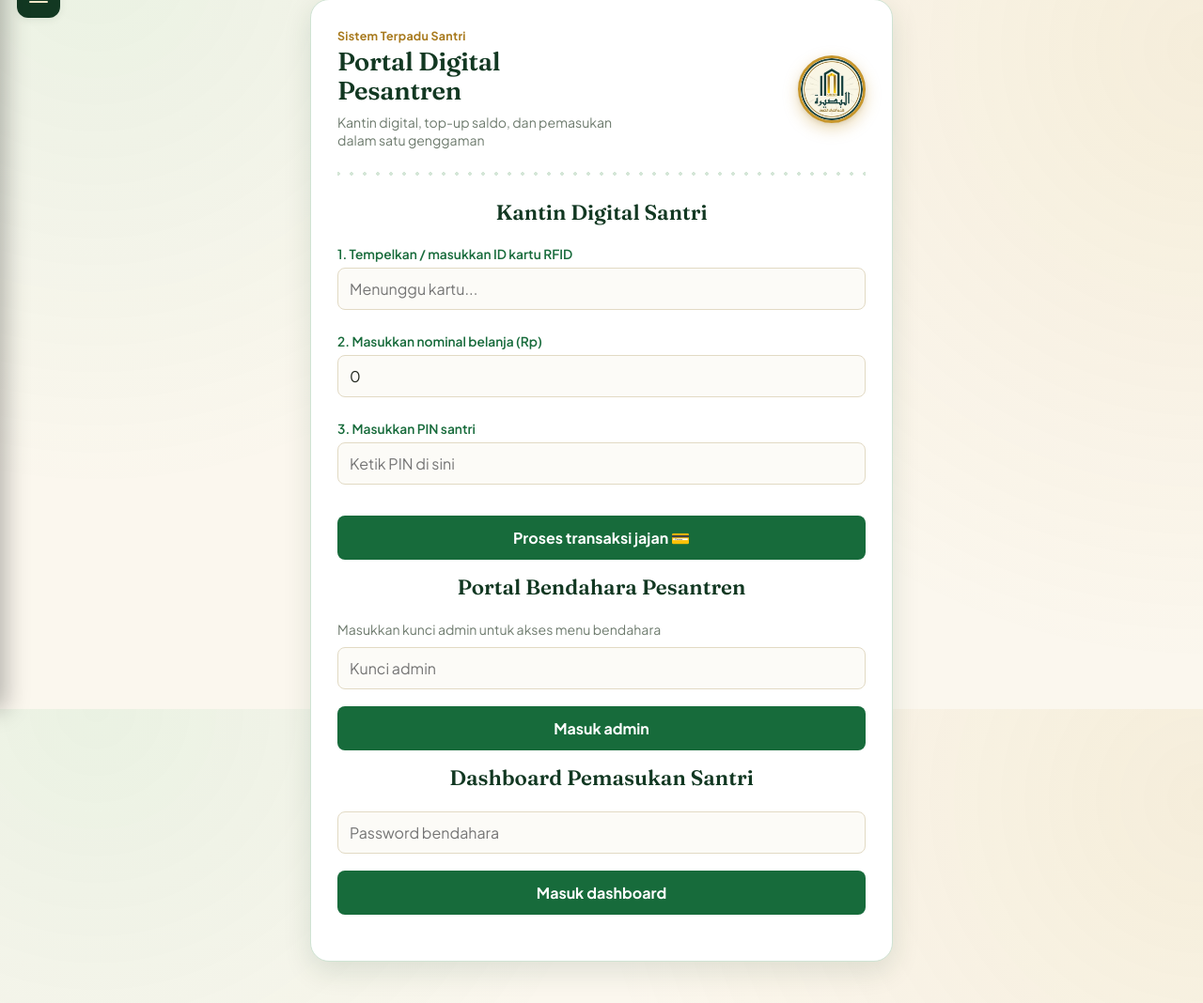
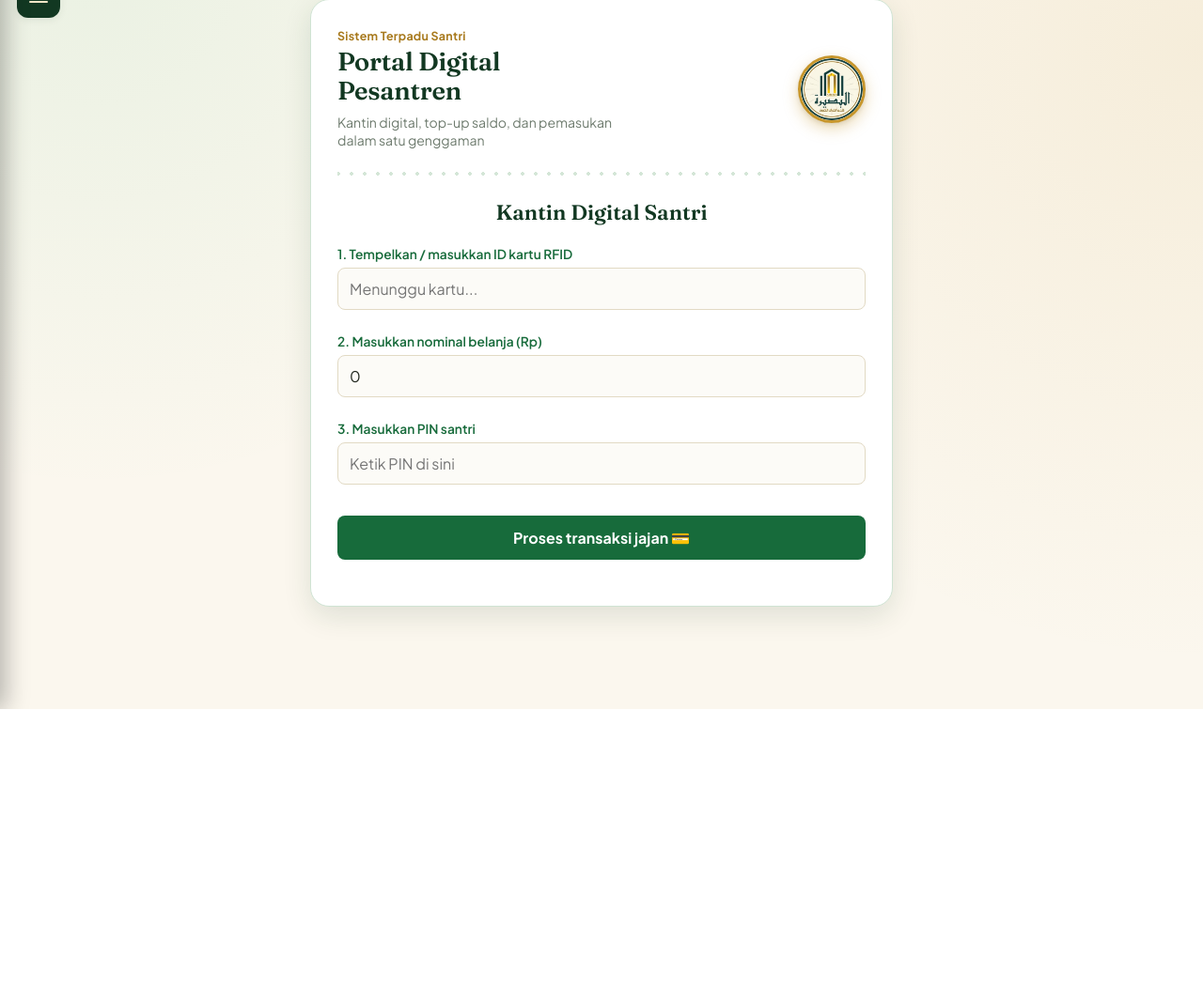
Before and after one commit to ismailafauzi/Portal-Kantin, a PHP site: page / in a window 1280 px wide. Shown: the part 45-1113 px from the top of the page at 94% size. After the commit the page ends 800 px from the top, so only its background shows below. Run offline with PHP 8.4, Linux system fonts and the light colour scheme; some libraries are stand-ins or nearby versions.

Commit message:
Update style.css

```diff
--- a/style.css
+++ b/style.css
@@ -221,6 +221,10 @@ body {
     border: 1px solid var(--border-green);
     position: relative;
 }
+
+/* ---------- Tampil/sembunyi konten tab ---------- */
+.tab-content { display: none; }
+.tab-content.active { display: block; }
 
 h1, h2, h3 {
     color: var(--green-900);
```
